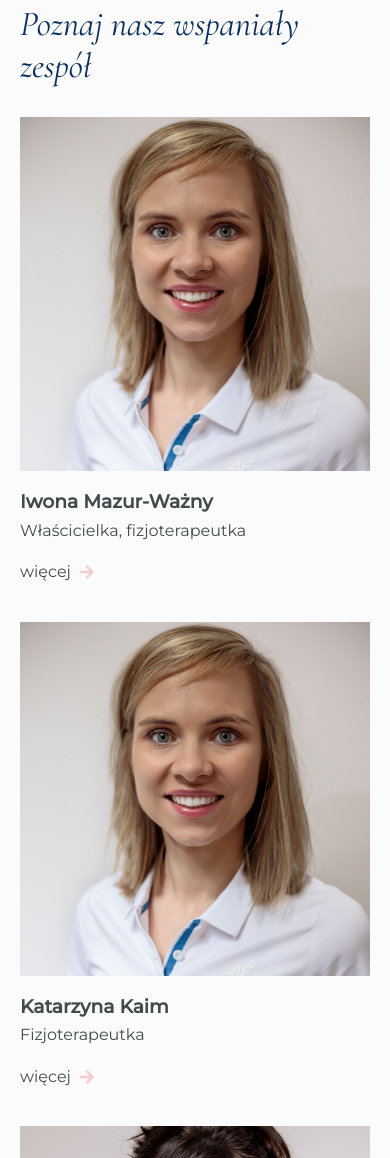
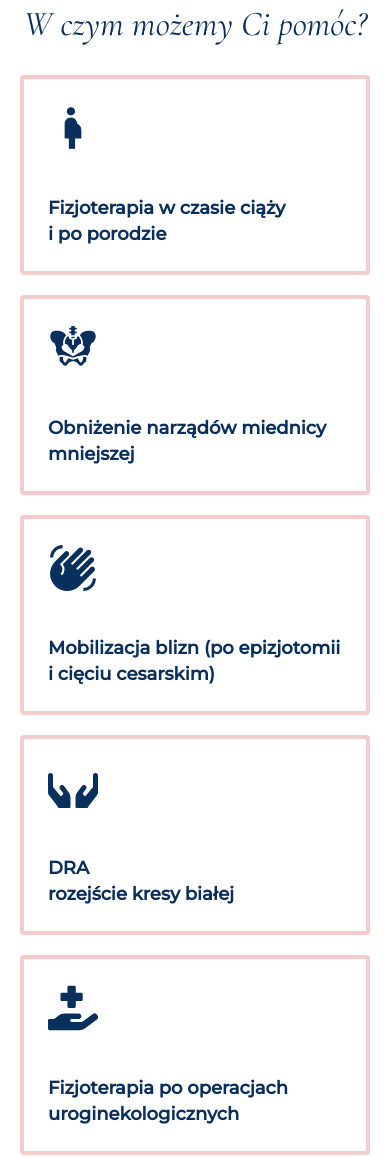
Before and after one commit to awysocka/femi-vital-web, a Gatsby site: page / in a window 390 px wide. Shown: the part 2634-3792 px from the top of the page. Built offline with nearby package versions, Linux system fonts and the light colour scheme; Gatsby itself is replaced by a stand-in of ours.

Commit message:
Add service section with media queries

```diff
--- /dev/null
+++ b/gatsby-ssr.js
@@ -0,0 +1,6 @@
+const React = require('react');
+const { Layout } = require('./src/components/Layout');
+
+exports.wrapPageElement = ({ element, props }) => {
+  return <Layout {...props}>{element}</Layout>;
+};
--- a/src/components/DividerQuote/DividerQuote.jsx
+++ b/src/components/DividerQuote/DividerQuote.jsx
@@ -6,7 +6,7 @@ const DividerQuote = () => {
   return (
     <Wrapper>
       <Quote>
-        W ciągu swej kilkunastoletniej pracy zawodowej pomogłam tysiącom Kobiet w poprawie jakości
+        W ciągu swej kilkunastoletniej pracy zawodowej pomogłam tysiącom Kobiet w&nbsp;poprawie jakości
         urologinekologicznego komfortu życia. Widząc potrzeby Pacjentek stworzyłam miejsce, aby
         każda z nas miała szansę skorzystać z terapii na wysokim poziomie.
       </Quote>
--- a/src/components/Footer/Footer.style.js
+++ b/src/components/Footer/Footer.style.js
@@ -2,11 +2,12 @@ import styled from 'styled-components';
 
 export const Wrapper = styled.div`
   width: 100%;
+  height: 35vh;
   display: flex;
-  justify-content: flex-end;
+  justify-content: center;
   align-items: center;
   flex-direction: column;
-  padding: 40px 0 0;
+  margin-top: 40px;
 
   p {
     margin: 0;
@@ -20,9 +21,6 @@ export const RoundBackground = styled.div`
   height: 35vh;
   overflow: hidden;
   z-index: -2;
-  ${({ theme }) => theme.mq.desktop} {
-    height: 40vh;
-  }
 
   &:before {
     content: '';
@@ -43,7 +41,7 @@ export const RoundBackground = styled.div`
 `;
 
 export const Logo = styled.img`
-  width: 230px;
+  width: 200px;
 
   ${({ theme }) => theme.mq.desktop} {
     width: 280px;
@@ -54,8 +52,12 @@ export const SocialMediaContainer = styled.div`
   svg {
     width: 40px;
     height: 40px;
-    margin: 35px 10px 25px;
+    margin: 15px;
     color: ${({ theme }) => theme.color.darkBlue};
+
+    ${({ theme }) => theme.mq.tablet} {
+      margin: 35px 10px 25px;
+  }
   }
 `;
 
--- /dev/null
+++ b/src/components/Service/Service.jsx
@@ -0,0 +1,114 @@
+import React from 'react';
+import { MdPregnantWoman, MdWavingHand } from 'react-icons/md';
+import { GiPelvisBone } from 'react-icons/gi';
+import { FaHands, FaVenusMars, FaHandHoldingMedical } from 'react-icons/fa';
+import styled from 'styled-components';
+
+const Wrapper = styled.div`
+  padding: 40px 0;
+
+  ${({ theme }) => theme.mq.desktop} {
+    padding: 78px 0px;
+  }
+
+  h2 {
+    margin: 0;
+    margin-bottom: 30px;
+    font-size: ${({ theme }) => theme.fontSize.headingSecondaryMobile};
+    font-family: ${({ theme }) => theme.fontFamily.cormorant};
+    font-style: italic;
+    font-weight: 500;
+    color: ${({ theme }) => theme.color.darkBlue};
+    text-align: center;
+
+    ${({ theme }) => theme.mq.desktop} {
+      font-size: ${({ theme }) => theme.fontSize.headingSecondary};
+      margin-bottom: 60px;
+    }
+  }
+`;
+
+const ServiceList = styled.ul`
+  display: grid;
+  grid-template-columns: 1fr;
+  grid-gap: 20px;
+
+  ${({ theme }) => theme.mq.tablet} {
+    grid-template-columns: 1fr 1fr;
+  }
+
+  ${({ theme }) => theme.mq.desktop} {
+    grid-template-columns: 1fr 1fr 1fr;
+    grid-gap: 40px;
+  }
+
+  li {
+    border: 4px solid ${({ theme }) => theme.color.lightPink};
+    border-radius: ${({ theme }) => theme.radius};
+    padding: 24px;
+    min-height: 200px;
+    display: flex;
+    flex-direction: column;
+    align-items: flex-start;
+    justify-content: space-between;
+
+    h3 {
+      margin: 0;
+      font-family: ${({ theme }) => theme.fontFamily.montserrat};
+      color: ${({ theme }) => theme.color.darkBlue};
+      font-size: ${({ theme }) => theme.fontSize.caption};
+      font-weight: 600;
+      line-height: 1.4;
+
+      ${({ theme }) => theme.mq.tablet} {
+        font-size: ${({ theme }) => theme.fontSize.headingTertiary};
+      }
+    }
+
+    svg {
+      width: 50px;
+      height: 50px;
+      color: ${({ theme }) => theme.color.darkBlue};
+      margin-bottom: 20px;
+    }
+  }
+`;
+
+const Service = () => {
+  return (
+    <Wrapper>
+      <h2>W czym możemy Ci pomóc?</h2>
+      <ServiceList>
+        <li>
+          <MdPregnantWoman />
+          <h3>Fizjoterapia w czasie ciąży i&nbsp;po&nbsp;porodzie</h3>
+        </li>
+        <li>
+          <GiPelvisBone />
+          <h3>Obniżenie narządów miednicy mniejszej</h3>
+        </li>
+        <li>
+          <MdWavingHand />
+          <h3>Mobilizacja blizn (po&nbsp;epizjotomii i&nbsp;cięciu cesarskim)</h3>
+        </li>
+        <li>
+          <FaHands />
+          <h3>
+            DRA <br />
+            rozejście kresy białej
+          </h3>
+        </li>
+        <li>
+          <FaHandHoldingMedical />
+          <h3>Fizjoterapia po operacjach uroginekologicznych</h3>
+        </li>
+        <li>
+          <FaVenusMars />
+          <h3>Problemy bólowe, ból podczas współżycia</h3>
+        </li>
+      </ServiceList>
+    </Wrapper>
+  );
+};
+
+export default Service;
--- a/src/pages/index.jsx
+++ b/src/pages/index.jsx
@@ -11,6 +11,7 @@ import PriceList from '../components/PriceList/PriceList';
 import Contact from '../components/Contact/Contact';
 import Faq from '../components/Faq/Faq';
 import Footer from '../components/Footer/Footer';
+import Service from '../components/Service/Service';
 
 const IndexPage = () => {
   return (
@@ -21,6 +22,9 @@ const IndexPage = () => {
         <AboutUs />
       </PageWrapper>
       <AdvantagesSection />
+      <PageWrapper>
+        <Service />
+      </PageWrapper>
       <TeamSection />
       <DividerContact />
       <Testimonials />
```
